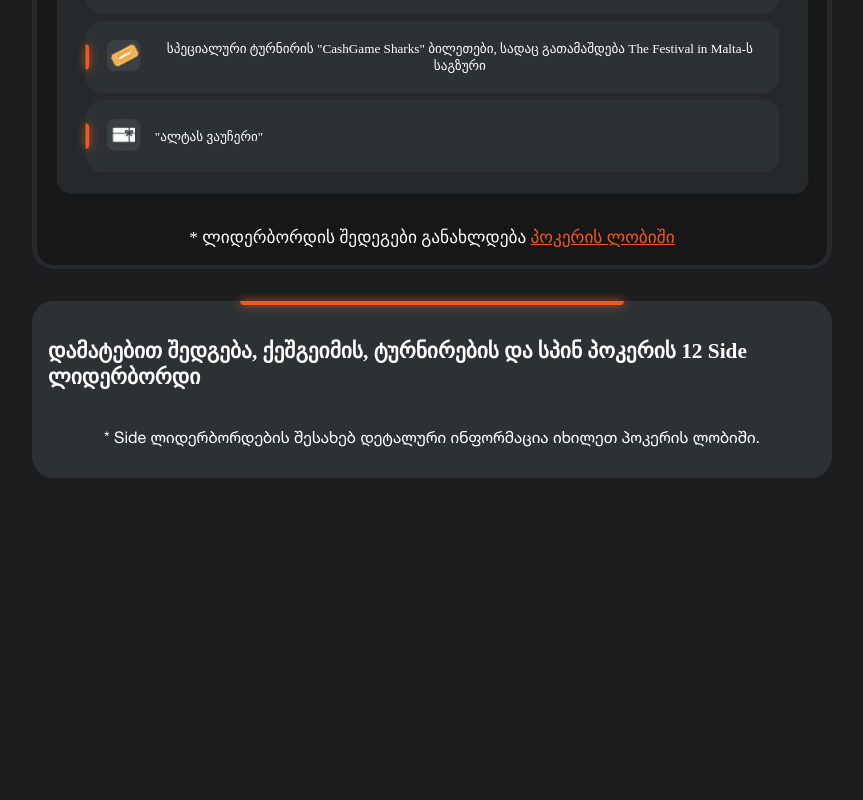
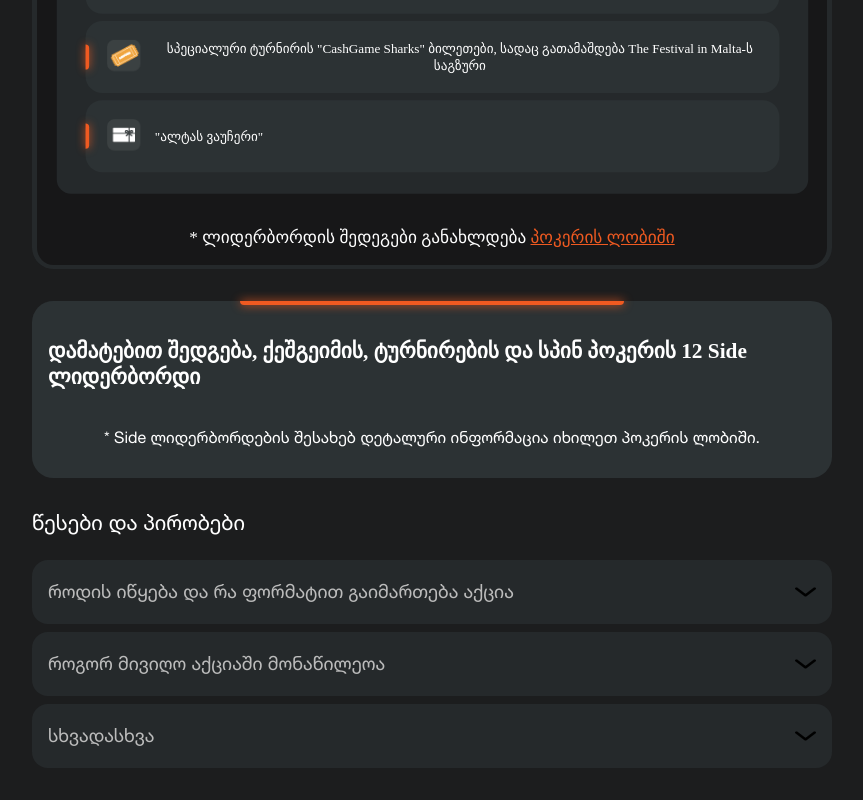
Before and after one commit to Davitpurceladze/LevelUpProject, a Vue app: page /CashGame in a window 1280 px wide. Shown: the part 2027-2827 px from the top of the page, without its empty margins (208-1071 px from the left). Before the commit the page ends 2537 px from the top, so only its background shows below. Built offline with nearby package versions, Linux system fonts and the light colour scheme; a web font is replaced by a local one.

Commit message:
add arrow icon in assets, create rules component

```diff
--- /dev/null
+++ b/src/components/Rules.vue
@@ -0,0 +1,101 @@
+<template>
+   <div class="isRulesContainer">
+    <div class="isRulesTitle">წესები და პირობები</div>
+    <div class="isRules">
+      <div class="rule1" @click="showRule(1)">როდის იწყება და რა ფორმატით გაიმართება აქცია  <img class="isArrow" :class="{'rotateUp' : isRotate1,'rotateDown' : !isRotate1} "   src="../assets/arrow-down.png" alt="ArrowIcon"></div>
+      <p v-if="(ruleN1)">Lorem ipsum dolor sit amet consectetur adipisicing elit.</p>
+      <div class="rule2" @click="showRule(2)">როგორ მივიღო აქციაში მონაწილეოა <img class="isArrow" :class="{'rotateUp' : isRotate2,'rotateDown' : !isRotate2} " src="../assets/arrow-down.png" alt="ArrowIcon"></div>
+      <p v-if="(ruleN2)">Lorem ipsum dolor sit amet consectetur adipisicing elit.</p>
+      <div class="rule3" @click="showRule(3)">სხვადასხვა <img class="isArrow" :class="{'rotateUp' : isRotate3,'rotateDown' : !isRotate3} " src="../assets/arrow-down.png" alt="ArrowIcon"></div>
+      <p v-if="(ruleN3)">Lorem ipsum dolor sit amet consectetur adipisicing elit.</p>
+    </div>
+   </div>
+</template>
+
+<script setup>
+import {ref} from 'vue'
+
+let ruleN1 = ref(false)
+let ruleN2 = ref(false)
+let ruleN3 = ref(false)
+let isRotate1 = ref(false)
+let isRotate2 = ref(false)
+let isRotate3 = ref(false)
+
+
+
+function showRule(n) {
+  switch(n) {
+    case 1:
+      ruleN1.value = !ruleN1.value;
+      isRotate1.value = !isRotate1.value
+      break
+    case 2:
+      ruleN2.value = !ruleN2.value;
+      isRotate2.value = !isRotate2.value
+      break
+    case 3:
+      ruleN3.value = !ruleN3.value;
+      isRotate3.value = !isRotate3.value
+      break
+  }
+}
+
+</script>
+
+<style scoped>
+.rotateUp {
+  transform: rotate(180deg);
+  transition: transform 0.5s ease-in;
+}
+.rotateDown {
+  transform: rotate(0deg);
+  transition: transform 0.5s ease-in;
+}
+.isRules p {
+  color: #BBBBBB;
+  margin: 0.5rem 1rem;
+  font-family: HelveticaNeue;
+  font-size: 12;
+}
+.rule1, .rule2, .rule3:hover {
+  cursor: pointer;
+}
+.isArrow {
+  height: 1rem;
+  width: 1.3rem;
+}
+.rule1, .rule2, .rule3{
+  font-family: HelveticaNeue;
+  font-size: 14pt;
+  color: #BBBBBB;
+  background-color: #25292B;
+  margin: 0.5rem 0;
+  padding-left: 1rem;
+  padding-right: 1rem;
+  height: 3rem;
+  display: flex;
+  align-items: center;
+  justify-content: space-between;
+  border-radius: 12pt;
+}
+.isRulesTitle {
+  font-size: 16pt;
+  font-family: HelveticaNeue;
+  color: #FFFFFF;
+  margin-bottom: 1.5rem;
+}
+.isRulesContainer{
+  margin: 2rem 1rem 2rem 1rem
+}
+
+@media (min-width: 401px) {
+  .isRulesContainer{
+    margin: 2rem 3rem 2rem 3rem
+  }
+  .rule1, .rule2, .rule3 {
+    height: 4rem;
+  }
+}
+
+</style>
--- a/src/views/Home.vue
+++ b/src/views/Home.vue
@@ -3,12 +3,14 @@
     <Header></Header>
     <NavBar></NavBar>
     <RouterView></RouterView>
+    <Rules></Rules>
   </div>
 </template>
 
 <script setup>
 import Header from '../components/Header.vue';
 import NavBar from '../components/NavBar.vue';
+import Rules from '../components/Rules.vue'
 </script>
 
 <style scoped>
```
Also changed, not shown: src/assets/arrow-down.png (added).
